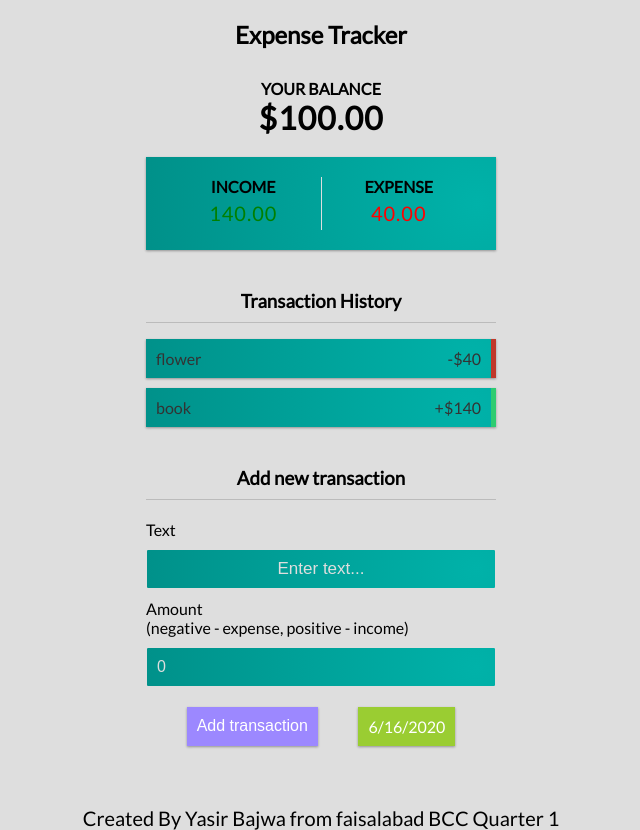
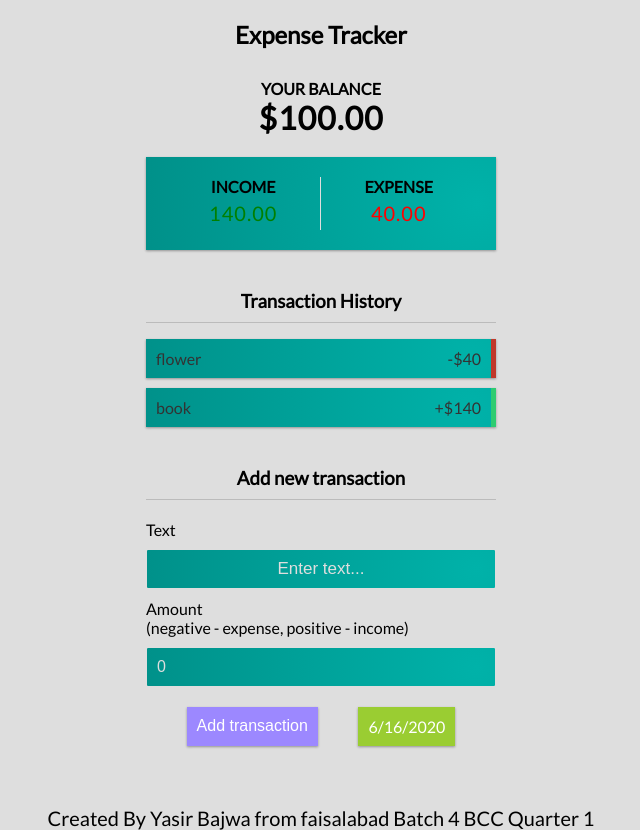
Before and after one commit to YasirBajwa/Expense_tracker_webapp, a React (Create React App) app: page / in a window 1280 px wide. Shown: the whole page, without its empty margins (319-959 px from the left). Built offline with nearby package versions, Linux system fonts and the light colour scheme.

Commit message:
update footer content

```diff
--- a/src/App.js
+++ b/src/App.js
@@ -23,7 +23,7 @@ class App extends React.Component {
         <AddTransaction date={this.state.date.toLocaleDateString()} />
       </div>
       <div className='footer'>
-        Created By Yasir Bajwa from faisalabad BCC Quarter 1
+        Created By Yasir Bajwa from faisalabad Batch 4 BCC Quarter 1
       </div>
     </GlobalProvider>
   );
```
